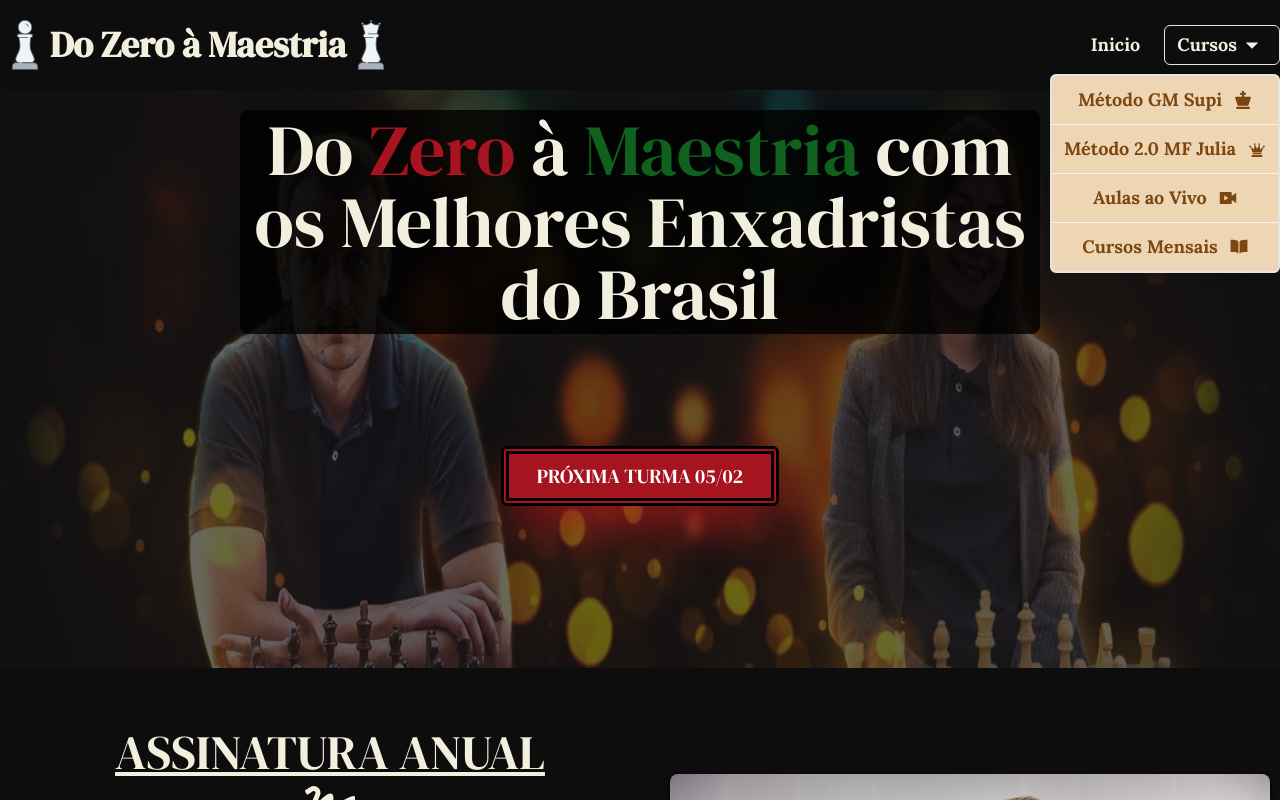
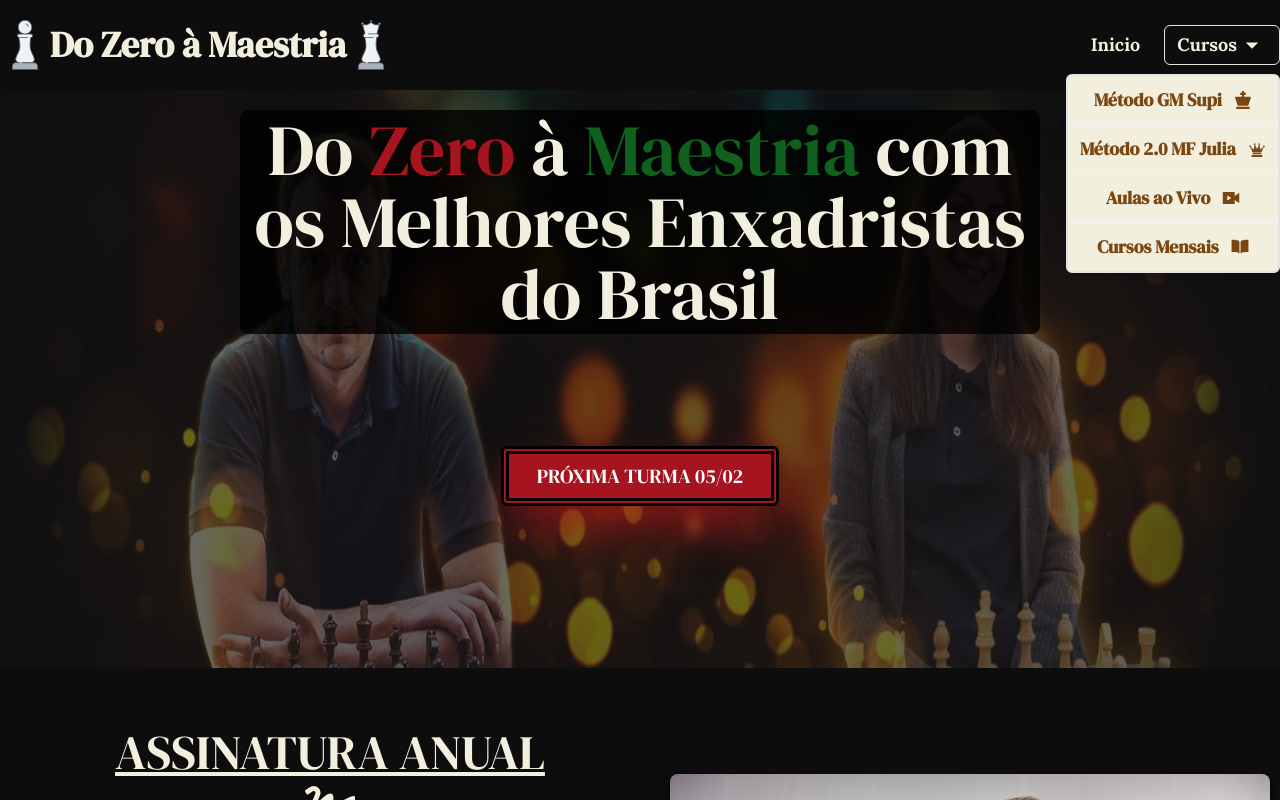
Before and after one commit to devIgor1/gmsupi, a React (Vite) app: page / in a window 1280 px wide. Both pictures are taken after a click on the button "Cursos". Shown: the top 800 px of the page. Built offline with nearby package versions, Linux system fonts and the light colour scheme.

Commit message:
style: Change color palette

```diff
--- a/src/components/ui/menubar.jsx
+++ b/src/components/ui/menubar.jsx
@@ -82,7 +82,7 @@ const MenubarContent = React.forwardRef(
         alignOffset={alignOffset}
         sideOffset={sideOffset}
         className={cn(
-          "z-50 min-w-[12rem] overflow-hidden rounded-md border-2 bg-[#EED6B5] p-1 text-lg shadow-md data-[state=open]:animate-in data-[state=closed]:fade-out-0 data-[state=open]:fade-in-0 data-[state=closed]:zoom-out-95 data-[state=open]:zoom-in-95 data-[side=bottom]:slide-in-from-top-2 data-[side=left]:slide-in-from-right-2 data-[side=right]:slide-in-from-left-2 data-[side=top]:slide-in-from-bottom-2",
+          "z-50 min-w-[12rem] overflow-hidden rounded-md border-2 bg-[#F2EFDF] p-1 text-lg shadow-md data-[state=open]:animate-in data-[state=closed]:fade-out-0 data-[state=open]:fade-in-0 data-[state=closed]:zoom-out-95 data-[state=open]:zoom-in-95 data-[side=bottom]:slide-in-from-top-2 data-[side=left]:slide-in-from-right-2 data-[side=right]:slide-in-from-left-2 data-[side=top]:slide-in-from-bottom-2",
           className
         )}
         {...props}
@@ -96,7 +96,7 @@ const MenubarItem = React.forwardRef(({ className, inset, ...props }, ref) => (
   <MenubarPrimitive.Item
     ref={ref}
     className={cn(
-      "relative flex cursor-default select-none items-center rounded-sm px-2 py-1.5 text-lg font-lora outline-none  focus:text-white data-[disabled]:pointer-events-none data-[disabled]:opacity-50",
+      "relative flex cursor-default select-none items-center rounded-sm px-2 py-1.5 text-lg font-dmSerif outline-none  focus:underline data-[disabled]:pointer-events-none data-[disabled]:opacity-50",
       inset && "pl-8",
       className
     )}
```
